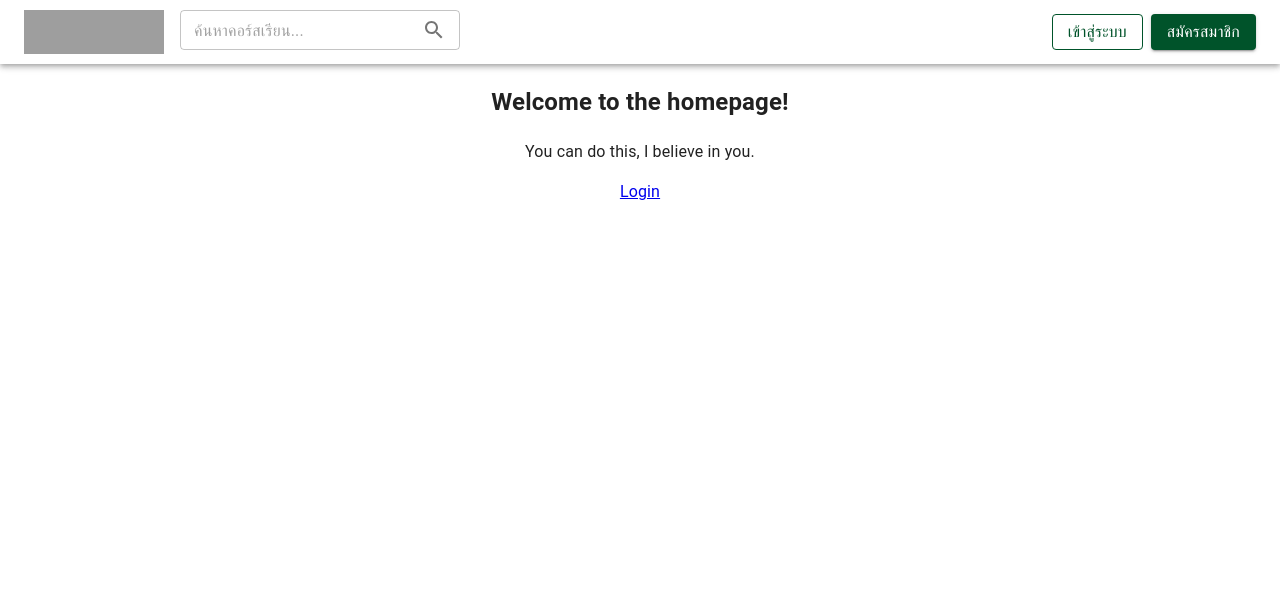
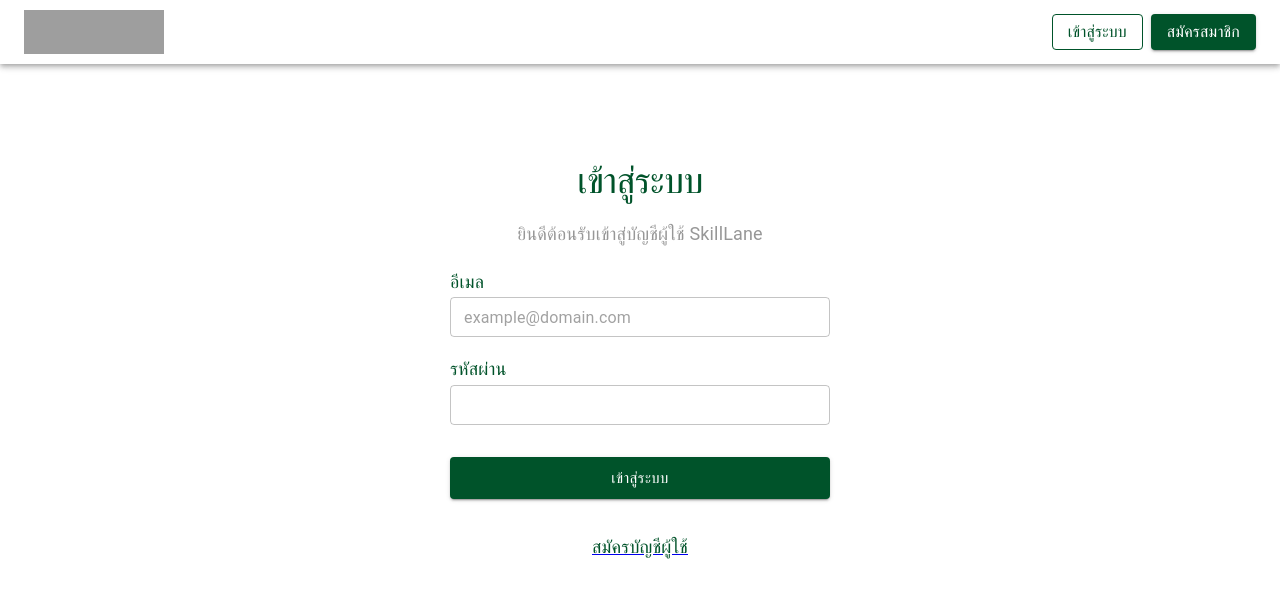
Before and after one commit to narutygt1/skilllane-app, a React (Create React App) app: page / in a window 1280 px wide. Shown: the top 598 px of the page. Built offline with nearby package versions, Linux system fonts and the light colour scheme; grey boxes are pictures that could not be loaded.

Commit message:
Protected routes

```diff
--- a/src/App.tsx
+++ b/src/App.tsx
@@ -3,9 +3,12 @@ import { Routes, Route } from "react-router-dom";
 import Home from "./modules/home";
 import Login from "./modules/login";
 import Register from "./modules/register";
+import Profile from "./modules/profile";
 import "./App.css";
 import { useSelector } from "react-redux";
 import { RootState } from "./redux/store";
+import ProtectedLoggedInRoutes from "./core/ProtectedLoggedInRoutes";
+import ProtectedRoutes from "./core/ProtectedRoutes";
 
 function App() {
 	const myUser = useSelector((state: RootState) => state.myUser);
@@ -17,9 +20,16 @@ function App() {
 	return (
 		<div className="App">
 			<Routes>
-				<Route path="/" element={<Home />} />
-				<Route path="login" element={<Login />} />
-				<Route path="register" element={<Register />} />
+				<Route element={<ProtectedLoggedInRoutes />}>
+					<Route path="/" element={<Login />} />
+					<Route path="login" element={<Login />} />
+					<Route path="register" element={<Register />} />
+				</Route>
+
+				<Route element={<ProtectedRoutes />}>
+					<Route path="home" element={<Home />} />
+					<Route path="profile" element={<Profile />} />
+				</Route>
 			</Routes>
 		</div>
 	);
--- a/src/components/ProfileMenu.tsx
+++ b/src/components/ProfileMenu.tsx
@@ -1,4 +1,5 @@
 import * as React from "react";
+import { useNavigate } from "react-router-dom";
 import Button from "@mui/material/Button";
 import Menu from "@mui/material/Menu";
 import MenuItem from "@mui/material/MenuItem";
@@ -10,6 +11,7 @@ import { setMyUser } from "../redux/slices/User";
 import { setAuthToken } from "../lib/auth";
 
 export default function ProfileMenu() {
+	let navigate = useNavigate();
 	const dispatch = useDispatch();
 	const myUser = useSelector((state: RootState) => state.myUser);
 	const [anchorEl, setAnchorEl] = React.useState<null | HTMLElement>(null);
@@ -26,7 +28,7 @@ export default function ProfileMenu() {
 	const signOut = () => {
 		dispatch(setMyUser(null));
 		setAuthToken("");
-        handleClose();
+		handleClose();
 	};
 
 	if (!myUser) return null;
@@ -51,7 +53,7 @@ export default function ProfileMenu() {
 				MenuListProps={{
 					"aria-labelledby": "basic-button",
 				}}>
-				<MenuItem onClick={handleClose}>My account</MenuItem>
+				<MenuItem onClick={() => navigate("/profile")}>My account</MenuItem>
 				<MenuItem onClick={signOut}>Logout</MenuItem>
 			</Menu>
 		</Box>
--- a/src/core/AppLayout.tsx
+++ b/src/core/AppLayout.tsx
@@ -37,9 +37,11 @@ export default function AppLayout({ children }: AppLayoutProps) {
 								<img src="https://resource.skilllane.com/images/Logo/logo.png" alt="skilllane-test" />
 							</Link>
 						</Box>
-						<Box ml={2}>
-							<SearchBox onChange={(v) => console.log(v)} />
-						</Box>
+						{myUser && (
+							<Box ml={2}>
+								<SearchBox onChange={(v) => console.log(v)} />
+							</Box>
+						)}
 						<Hidden smDown>
 							<Box ml="auto" my="auto">
 								<Box>
--- /dev/null
+++ b/src/core/ProtectedLoggedInRoutes.tsx
@@ -0,0 +1,17 @@
+import { useLocation } from "react-router";
+import { Navigate, Outlet } from "react-router-dom";
+import { useSelector } from "react-redux";
+import { RootState } from "../redux/store";
+
+const useAuth = () => {
+	const myUser = useSelector((state: RootState) => state.myUser);
+	return !!myUser;
+};
+
+const ProtectedRoutes = () => {
+	const location = useLocation();
+	const isAuth = useAuth();
+	return isAuth ? <Navigate to="/home" replace state={{ from: location }} /> : <Outlet />;
+};
+
+export default ProtectedRoutes;
--- /dev/null
+++ b/src/core/ProtectedRoutes.tsx
@@ -0,0 +1,17 @@
+import { useLocation } from "react-router";
+import { Navigate, Outlet } from "react-router-dom";
+import { useSelector } from "react-redux";
+import { RootState } from "../redux/store";
+
+const useAuth = () => {
+	const myUser = useSelector((state: RootState) => state.myUser);
+	return !!myUser;
+};
+
+const ProtectedRoutes = () => {
+	const location = useLocation();
+	const isAuth = useAuth();
+	return isAuth ? <Outlet /> : <Navigate to="/" replace state={{ from: location }} />;
+};
+
+export default ProtectedRoutes;
--- /dev/null
+++ b/src/core/UserLayout.tsx
@@ -0,0 +1,22 @@
+import { ReactNode } from "react";
+import Grid from "@mui/material/Grid";
+import Box from "@mui/material/Box";
+
+interface UserLayoutProps {
+	children: ReactNode;
+}
+
+export default function UserLayout({ children }: UserLayoutProps) {
+	return (
+		<Box sx={{ flexGrow: 1 }}>
+			<Grid container spacing={2}>
+				<Grid item xs={4}>
+					Menu
+				</Grid>
+				<Grid item xs={8}>
+					{children}
+				</Grid>
+			</Grid>
+		</Box>
+	);
+}
--- a/src/modules/home/index.tsx
+++ b/src/modules/home/index.tsx
@@ -1,16 +1,22 @@
 import React from "react";
-import { Link } from "react-router-dom";
+import { Link, useNavigate } from "react-router-dom";
+import { useSelector } from "react-redux";
+import { RootState } from "../../redux/store";
 
 export default function Home() {
+	const myUser = useSelector((state: RootState) => state.myUser);
+	let navigate = useNavigate();
+
+	if (!myUser) {
+		navigate("/login", { replace: true });
+	}
+
 	return (
 		<>
 			<main>
 				<h2>Welcome to the homepage!</h2>
 				<p>You can do this, I believe in you.</p>
 			</main>
-      <nav>
-        <Link to="/login">Login</Link>
-      </nav>
 		</>
 	);
 }
--- /dev/null
+++ b/src/modules/profile/index.tsx
@@ -0,0 +1,10 @@
+import Box from "@mui/material/Box";
+import UserLayout from "../../core/UserLayout";
+
+export default function Profile() {
+	return (
+		<UserLayout>
+			<Box>Profile</Box>
+		</UserLayout>
+	);
+}
```
Lines whose indentation alone changed are shown as unchanged.
